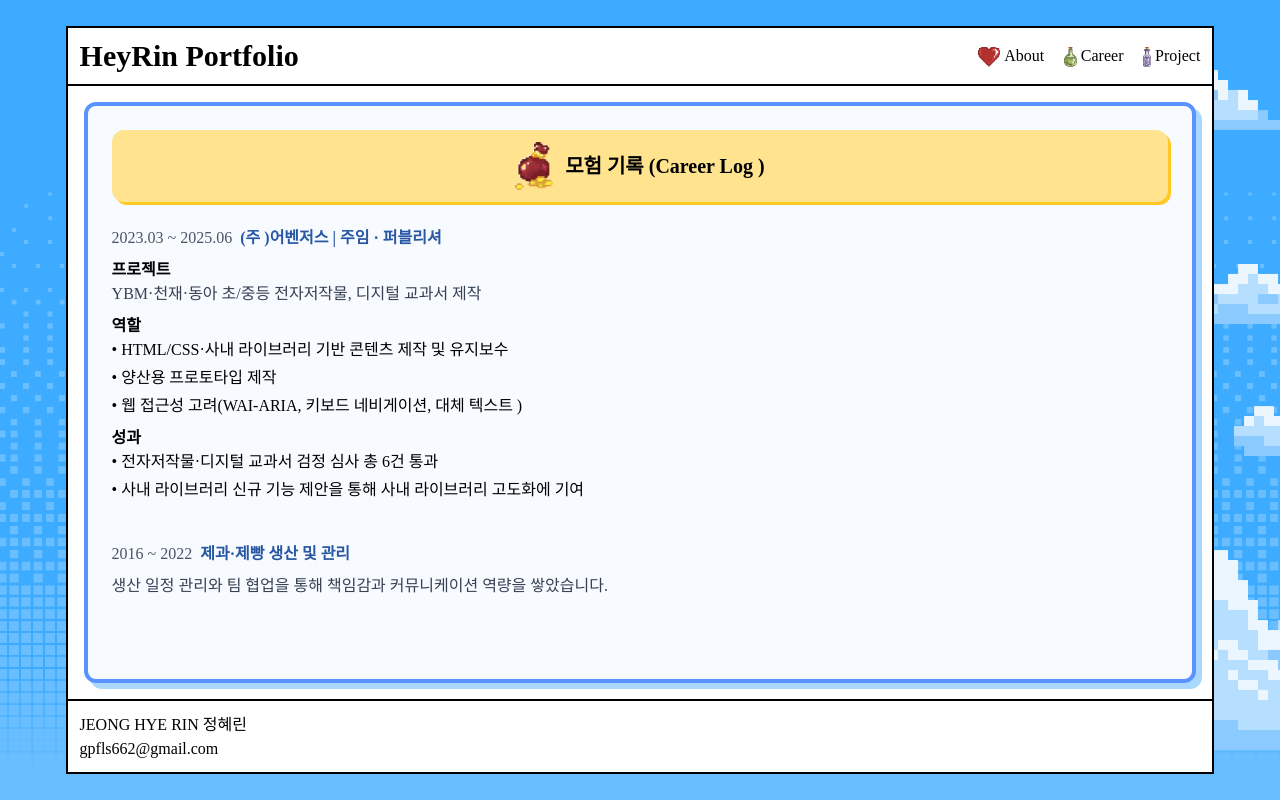
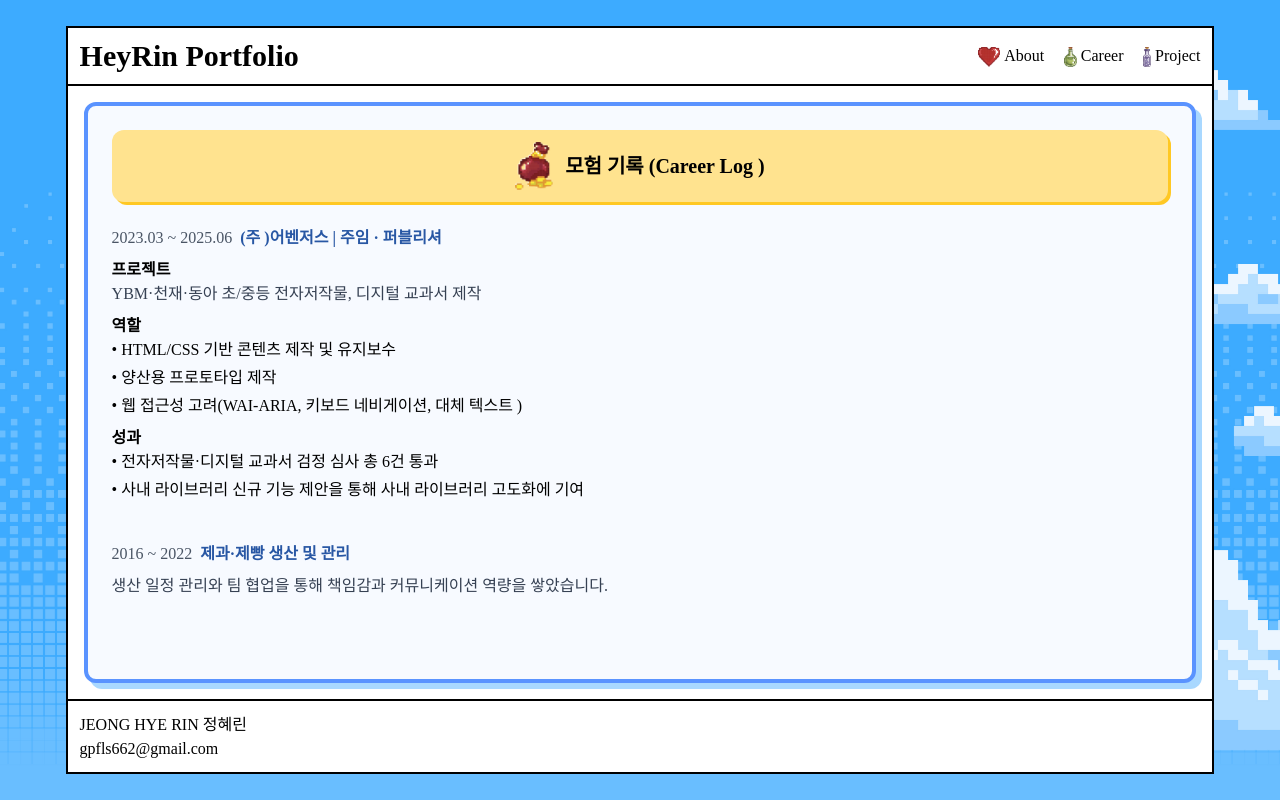
Before and after one commit to hyerin1219/portfolio, a Next.js app: page /career in a window 1280 px wide. Built offline with nearby package versions, Linux system fonts and the light colour scheme; a web font is replaced by a local one.

Commit message:
contents: 내용 수정

```diff
--- a/src/components/unit/career/index.tsx
+++ b/src/components/unit/career/index.tsx
@@ -24,7 +24,7 @@ export default function Career() {
                         <div>
                             <p className="font-semibold">역할</p>
                             <ul className="space-y-1">
-                                <li>• HTML/CSS·사내 라이브러리 기반 콘텐츠 제작 및 유지보수</li>
+                                <li>• HTML/CSS 기반 콘텐츠 제작 및 유지보수</li>
                                 <li>• 양산용 프로토타입 제작</li>
                                 <li>• 웹 접근성 고려&#40;WAI-ARIA, 키보드 네비게이션, 대체 텍스트 &#41;</li>
                             </ul>
```
